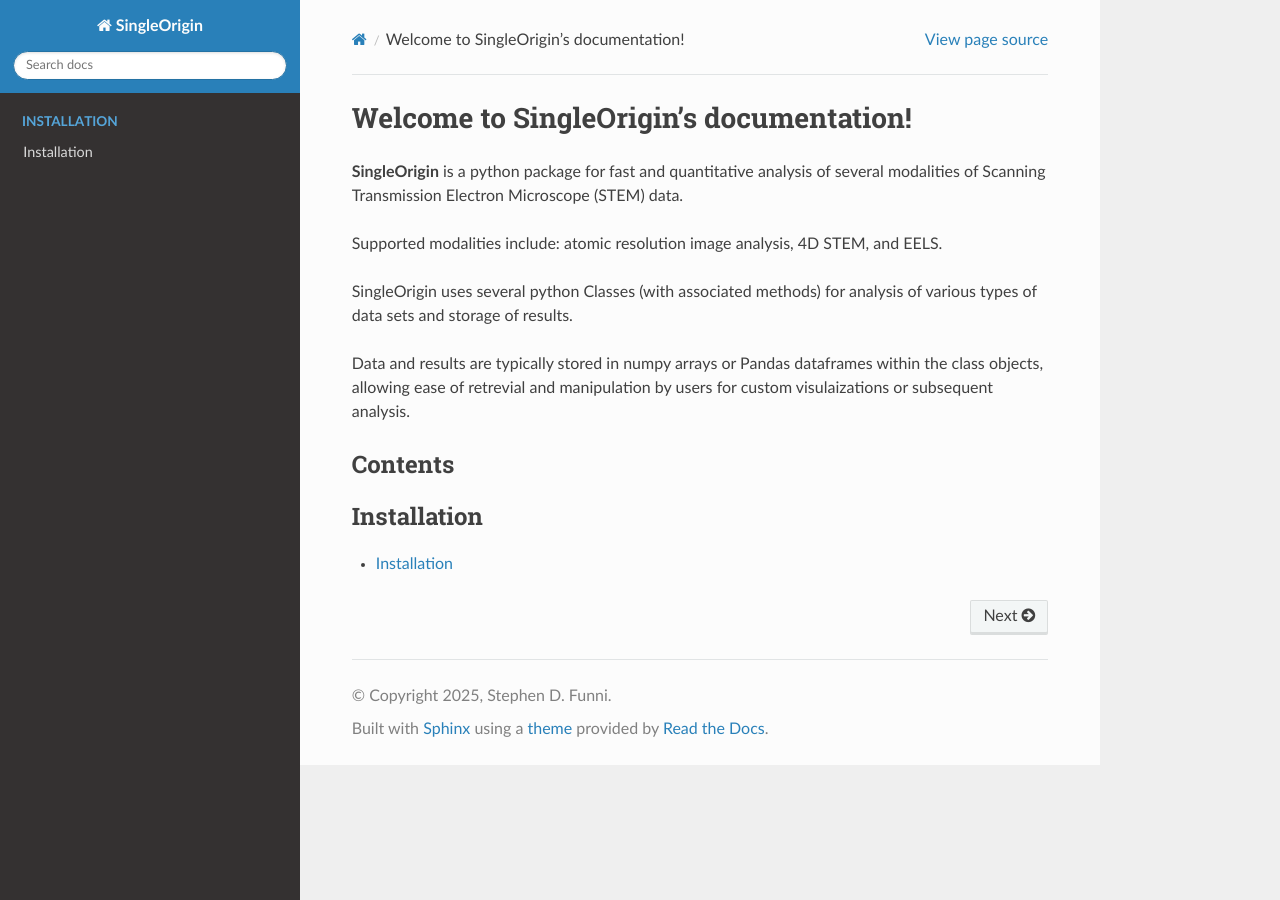
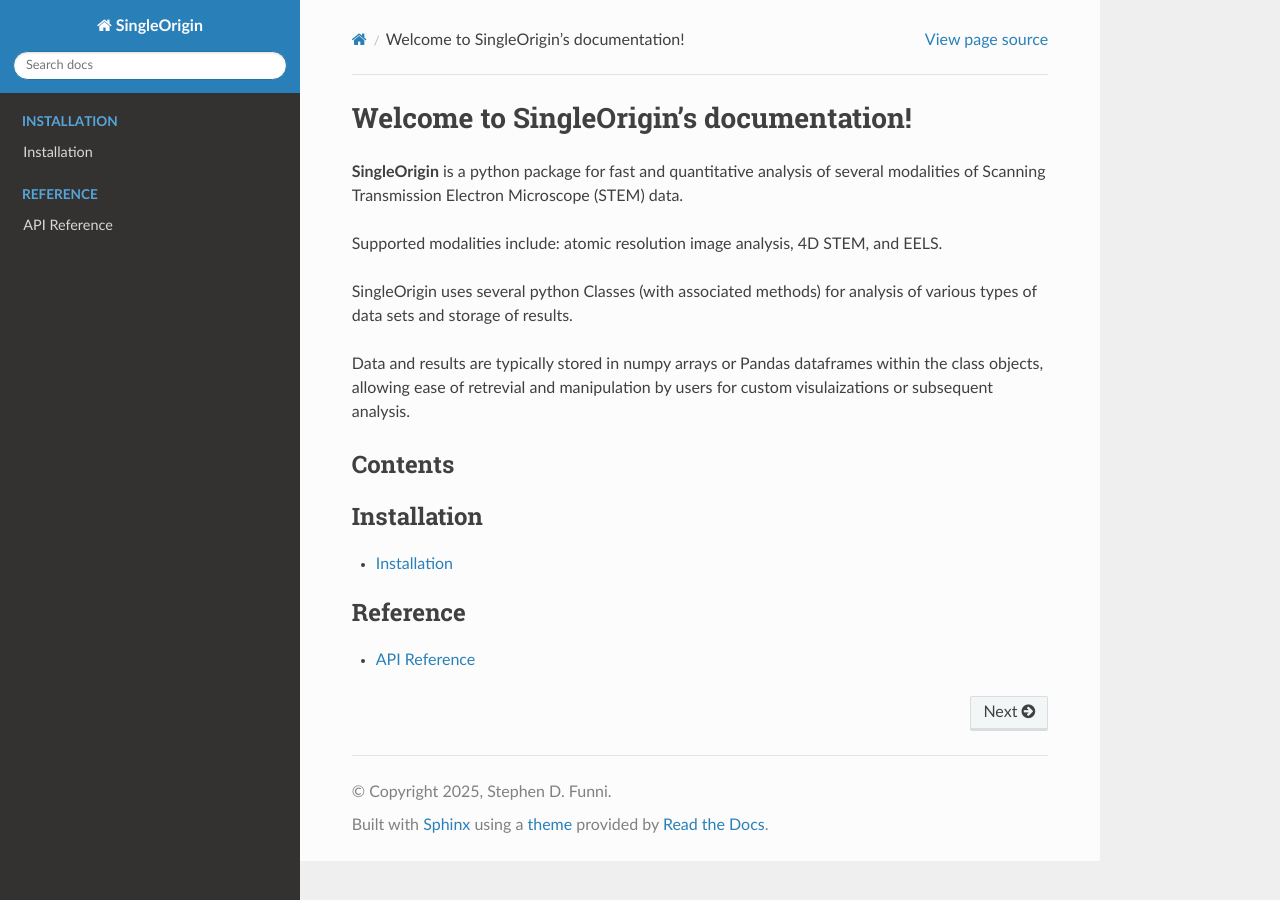
Before and after one commit to sdfunni/SingleOrigin, a Sphinx documentation site: the page built from docs/index.rst, in a window 1280 px wide. Built offline with Sphinx 7.4.7 and the Read the Docs theme 3.1.0, drawn with Linux system fonts in a browser that asks for light colours.

```diff
--- a/docs/api.rst
+++ b/docs/api.rst
@@ -1,7 +1,5 @@
-API
----
+API Reference
+-------------
 
 .. autosummary::
    :toctree: generated
-
-   autoapi/SingleOrigin/index
--- a/docs/index.rst
+++ b/docs/index.rst
@@ -22,3 +22,5 @@ Contents
 .. toctree::
    :caption: Reference
    :maxdepth: 2
+
+   api
```
